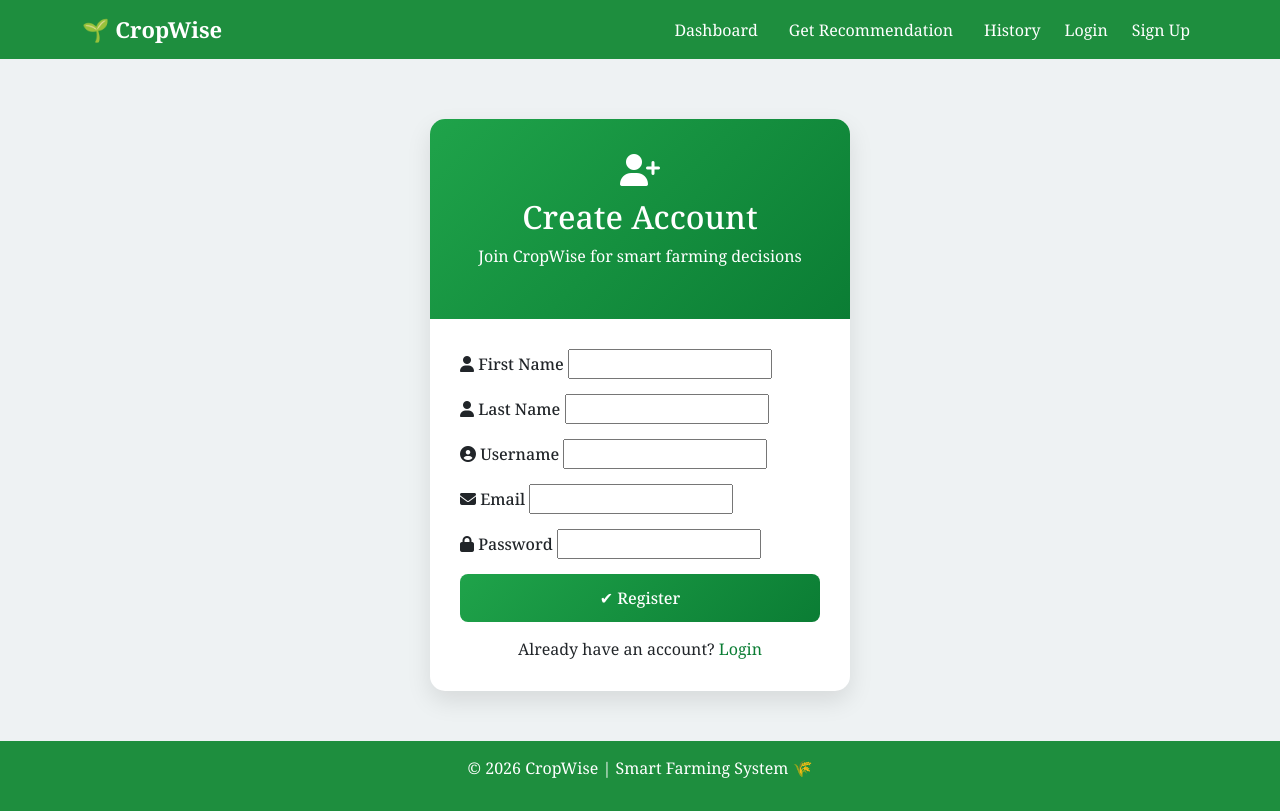
After one commit to vinayakrbhosale7/agroguide, a Django app: page /signup/signup/ in a window 1280 px wide. The commit adds this page. Run offline with Django 5.2, Linux system fonts and the light colour scheme.

Commit message:
signup implemtation

```diff
--- a/agroguide/urls.py
+++ b/agroguide/urls.py
@@ -16,6 +16,8 @@ Including another URLconf
 """
 from django.contrib import admin
 from django.urls import path, include
+from authentication import views
+
 
 
 
@@ -25,4 +27,5 @@ urlpatterns = [
     path('recommend/', include('farmer.urls')),
     path('accounts/', include('django.contrib.auth.urls')),
     # path('logout/', include("authentication.urls"))
+    path('signup/', include("authentication.urls"))
 ]
--- /dev/null
+++ b/authentication/forms.py
@@ -0,0 +1,9 @@
+from django import forms
+from django.contrib.auth.models import User
+
+
+
+class SignupForm(forms.ModelForm):
+    class Meta:
+        model = User
+        fields = ['username', 'email', 'password', 'first_name', 'last_name']
--- a/authentication/urls.py
+++ b/authentication/urls.py
@@ -1,6 +1,7 @@
-# from django.urls import path
-# from . import views
+from django.urls import path
+from . import views
 
-# urlpatterns = [
-# path('', views.logout_view)
-# ]
+urlpatterns = [
+    path('signup/', views.signup),
+
+]
--- a/authentication/views.py
+++ b/authentication/views.py
@@ -1,5 +1,14 @@
-# from django.shortcuts import render
+from django.shortcuts import render
+from .forms import SignupForm
+from django.http import HttpResponseRedirect
 
-# # Create your views here.
-# def logout_view(request):
-#     return render(request, 'logout.html')
+def signup(request):
+    form = SignupForm()
+    if request.method == 'POST':
+        form = SignupForm(request.POST)
+        if form.is_valid():
+            u = form.save()
+            u.set_password(u.password)
+            u.save()
+            return HttpResponseRedirect('/accounts/login/')
+    return render(request, 'signup.html', {'form': form})
--- a/templates/base.html
+++ b/templates/base.html
@@ -1,4 +1,5 @@
 <!doctype html>
+{% load static %}
 <html lang="en">
   <head>
     <meta charset="UTF-8" />
@@ -6,16 +7,32 @@
 
     <title>CropWise</title>
 
+    <!-- Bootstrap -->
     <link
       href="https://cdn.jsdelivr.net/npm/bootstrap@5.3.2/dist/css/bootstrap.min.css"
       rel="stylesheet"
     />
 
+    <!-- Google Font -->
+    <link rel="preconnect" href="https://fonts.googleapis.com" />
+    <link rel="preconnect" href="https://fonts.gstatic.com" crossorigin />
+
+    <link
+      href="https://fonts.googleapis.com/css2?family=Noto+Serif:ital,wght@0,100..900;1,100..900&display=swap"
+      rel="stylesheet"
+    />
+
     <style>
       body {
-        background: #f4f6f9;
-        font-family: Arial;
+        background: url("{% static 'images/farmer.jpg' %}");
+        background-size: cover;
+        background-position: center;
+        background-repeat: no-repeat;
+        background-attachment: fixed;
+        font-family: "Noto Serif", serif;
       }
+
+      /* Navbar */
 
       .navbar {
         background: #1e8e3e;
@@ -36,21 +53,21 @@
         text-decoration: underline;
       }
 
-      .dashboard-header {
-        margin-top: 30px;
-        margin-bottom: 30px;
-      }
+      /* Cards */
 
       .card-box {
         border: none;
         border-radius: 12px;
         box-shadow: 0 5px 15px rgba(0, 0, 0, 0.1);
         transition: 0.3s;
+        background: white;
       }
 
       .card-box:hover {
         transform: translateY(-5px);
       }
+
+      /* Footer */
 
       .footer {
         margin-top: 50px;
@@ -67,7 +84,7 @@
 
     <nav class="navbar navbar-expand-lg">
       <div class="container">
-        <a class="navbar-brand" href="#">🌱 CropWise</a>
+        <a class="navbar-brand" href="/">🌱 CropWise</a>
 
         <div class="collapse navbar-collapse">
           <ul class="navbar-nav ms-auto">
@@ -83,20 +100,41 @@
               <a class="nav-link" href="/history/">History</a>
             </li>
 
+            {% if user.is_authenticated %}
+
+            <li class="nav-item">
+              <form action="/accounts/logout/" method="post">
+                {% csrf_token %}
+                <button
+                  type="submit"
+                  class="nav-link btn btn-light text-dark ms-2"
+                >
+                  Logout
+                </button>
+              </form>
+            </li>
+
+            {% else %}
+
             <li class="nav-item">
               <a
                 class="nav-link btn btn-light text-dark ms-2"
                 href="/accounts/login/"
-                >Login</a
               >
+                Login
+              </a>
             </li>
 
-            <li>
-              <form action="/accounts/logout/" method="post">
-                {% csrf_token %}
-                <button type="submit">Logout</button>
-              </form>
+            <li class="nav-item">
+              <a
+                class="nav-link btn btn-light text-dark ms-2"
+                href="/signup/signup/"
+              >
+                Sign Up
+              </a>
             </li>
+
+            {% endif %}
           </ul>
         </div>
       </div>
@@ -104,7 +142,7 @@
 
     <!-- PAGE CONTENT -->
 
-    <div class="container">{% block content %} {% endblock %}</div>
+    <div class="container mt-4">{% block content %} {% endblock %}</div>
 
     <!-- FOOTER -->
 
--- a/templates/crop_form.html
+++ b/templates/crop_form.html
@@ -73,7 +73,7 @@ Enter your agricultural parameters below
 <input type="number"
 name="rainfall"
 class="form-control"
-placeholder="1100">
+placeholder="rainfall in mm">
 
 <small class="text-muted">
 Enter annual rainfall in millimeters
@@ -93,7 +93,7 @@ Enter annual rainfall in millimeters
 <input type="number"
 name="temperature"
 class="form-control"
-placeholder="28">
+placeholder="temperature in °C">
 
 <small class="text-muted">
 Enter average temperature in Celsius
--- /dev/null
+++ b/templates/signup.html
@@ -0,0 +1,132 @@
+{% extends 'base.html' %} {% block content %}
+
+<link
+  rel="stylesheet"
+  href="https://cdnjs.cloudflare.com/ajax/libs/font-awesome/6.5.0/css/all.min.css"
+/>
+
+<style>
+  body {
+    background: #eef2f3;
+  }
+
+  .signup-wrapper {
+    display: flex;
+    justify-content: center;
+    align-items: center;
+    margin-top: 60px;
+  }
+
+  .signup-card {
+    width: 420px;
+    background: white;
+    border-radius: 15px;
+    overflow: hidden;
+    box-shadow: 0 10px 25px rgba(0, 0, 0, 0.1);
+  }
+
+  .signup-header {
+    background: linear-gradient(135deg, #1fa34a, #0b7d34);
+    color: white;
+    text-align: center;
+    padding: 35px 20px;
+  }
+
+  .signup-header h2 {
+    margin-top: 10px;
+  }
+
+  .signup-body {
+    padding: 30px;
+  }
+
+  .form-group {
+    margin-bottom: 15px;
+  }
+
+  .form-group label {
+    font-weight: 500;
+  }
+
+  .form-control {
+    width: 100%;
+    padding: 10px;
+    border-radius: 8px;
+    border: 1px solid #ccc;
+  }
+
+  .form-control:focus {
+    border-color: #1fa34a;
+    outline: none;
+  }
+
+  .signup-btn {
+    width: 100%;
+    padding: 12px;
+    border: none;
+    border-radius: 8px;
+    background: linear-gradient(135deg, #1fa34a, #0b7d34);
+    color: white;
+    font-weight: 500;
+  }
+
+  .signup-footer {
+    text-align: center;
+    margin-top: 15px;
+  }
+
+  .signup-footer a {
+    color: #0b7d34;
+    text-decoration: none;
+  }
+</style>
+
+<div class="signup-wrapper">
+  <div class="signup-card">
+    <div class="signup-header">
+      <i class="fa-solid fa-user-plus fa-2x"></i>
+      <h2>Create Account</h2>
+      <p>Join CropWise for smart farming decisions</p>
+    </div>
+
+    <div class="signup-body">
+      <form method="post">
+        {% csrf_token %}
+
+        <div class="form-group">
+          <label><i class="fa fa-user"></i> First Name</label>
+          {{ form.first_name }}
+        </div>
+
+        <div class="form-group">
+          <label><i class="fa fa-user"></i> Last Name</label>
+          {{ form.last_name }}
+        </div>
+
+        <div class="form-group">
+          <label><i class="fa fa-user-circle"></i> Username</label>
+          {{ form.username }}
+        </div>
+
+        <div class="form-group">
+          <label><i class="fa fa-envelope"></i> Email</label>
+          {{ form.email }}
+        </div>
+
+        <div class="form-group">
+          <label><i class="fa fa-lock"></i> Password</label>
+          {{ form.password }}
+        </div>
+
+        <button type="submit" class="signup-btn">✔ Register</button>
+      </form>
+
+      <div class="signup-footer">
+        Already have an account?
+        <a href="/accounts/login/">Login</a>
+      </div>
+    </div>
+  </div>
+</div>
+
+{% endblock %}
```
Also changed, not shown: agroguide/settings.py (+8 -2 lines), templates/dashboard.html (+39 -59 lines), templates/recommendation_result.html (+5 -30 lines), templates/registration/login.html (+26 -3 lines), db.sqlite3, static/images/farmer.jpg (added), templates/logout.html (deleted).
